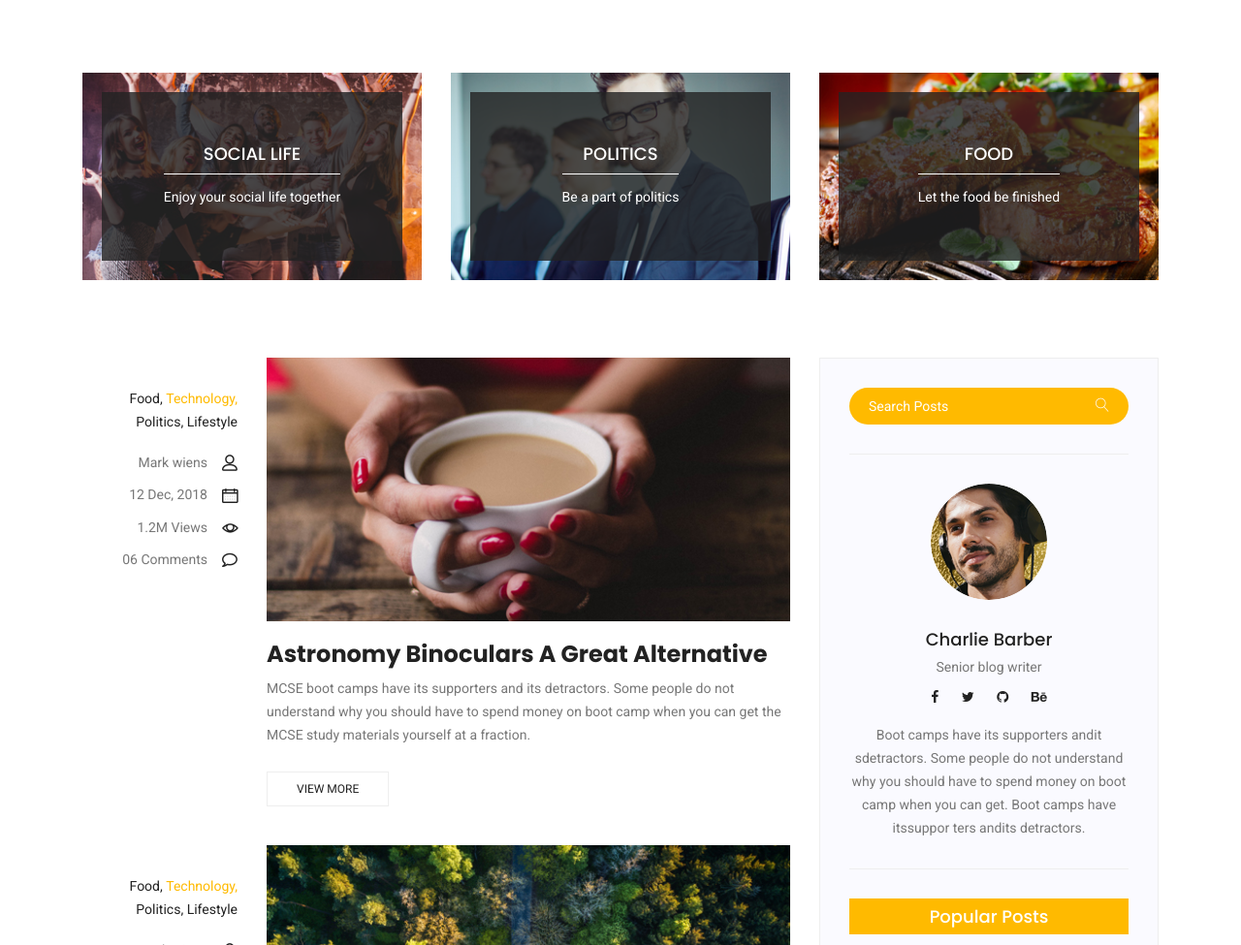
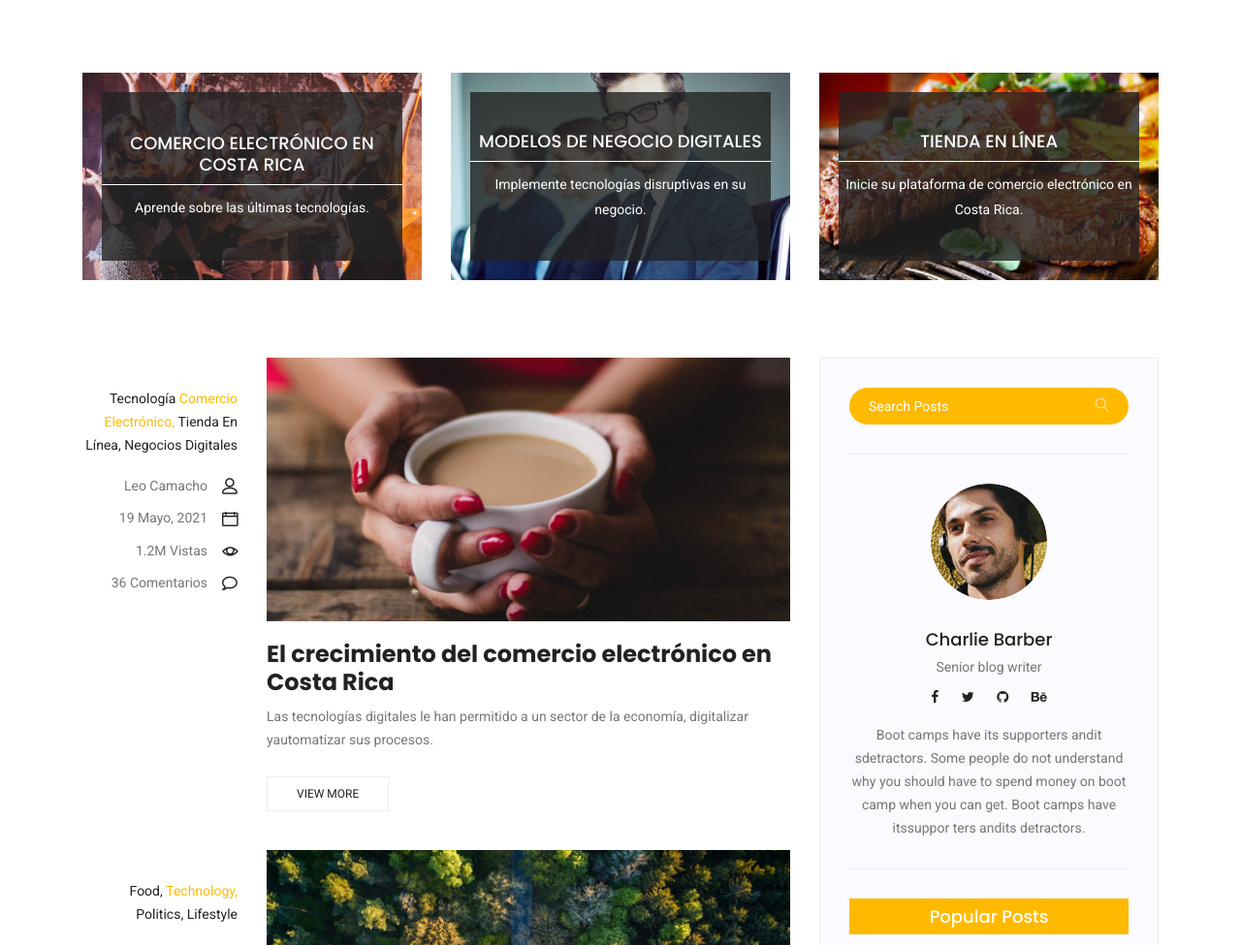
Before and after one commit to aibotsacademy/eshopcr, a plain HTML site: page blog.html in a window 1280 px wide. Shown: the part 400-1375 px from the top of the page at 97% size. Drawn offline with nearby package versions, Linux system fonts and the light colour scheme; some packages are replaced by stand-ins of ours.

Commit message:
Update blog.html

```diff
--- a/blog.html
+++ b/blog.html
@@ -15,7 +15,7 @@
     <!-- meta character set -->
     <meta charset="UTF-8">
     <!-- Site Title -->
-    <title>Karma Shop</title>
+    <title>eShopCR</title>
     <!--
 			CSS
 			============================================= -->
@@ -128,10 +128,10 @@
                         <div class="categories_details">
                             <div class="categories_text">
                                 <a href="blog-details.html">
-                                    <h5>Social Life</h5>
+                                    <h5>Comercio Electrónico en Costa Rica</h5>
                                 </a>
                                 <div class="border_line"></div>
-                                <p>Enjoy your social life together</p>
+                                <p>Aprende sobre las últimas tecnologías.</p>
                             </div>
                         </div>
                     </div>
@@ -142,10 +142,10 @@
                         <div class="categories_details">
                             <div class="categories_text">
                                 <a href="blog-details.html">
-                                    <h5>Politics</h5>
+                                    <h5>Modelos de Negocio Digitales</h5>
                                 </a>
                                 <div class="border_line"></div>
-                                <p>Be a part of politics</p>
+                                <p>Implemente tecnologías disruptivas en su negocio.</p>
                             </div>
                         </div>
                     </div>
@@ -156,10 +156,10 @@
                         <div class="categories_details">
                             <div class="categories_text">
                                 <a href="blog-details.html">
-                                    <h5>Food</h5>
+                                    <h5>Tienda en Línea</h5>
                                 </a>
                                 <div class="border_line"></div>
-                                <p>Let the food be finished</p>
+                                <p>Inicie su plataforma de comercio electrónico en Costa Rica.</p>
                             </div>
                         </div>
                     </div>
@@ -179,16 +179,16 @@
                             <div class="col-md-3">
                                 <div class="blog_info text-right">
                                     <div class="post_tag">
-                                        <a href="#">Food,</a>
-                                        <a class="active" href="#">Technology,</a>
-                                        <a href="#">Politics,</a>
-                                        <a href="#">Lifestyle</a>
+                                        <a href="#">Tecnología</a>
+                                        <a class="active" href="#">Comercio Electrónico,</a>
+                                        <a href="#">Tienda En Línea,</a>
+                                        <a href="#">Negocios Digitales</a>
                                     </div>
                                     <ul class="blog_meta list">
-                                        <li><a href="#">Mark wiens<i class="lnr lnr-user"></i></a></li>
-                                        <li><a href="#">12 Dec, 2018<i class="lnr lnr-calendar-full"></i></a></li>
-                                        <li><a href="#">1.2M Views<i class="lnr lnr-eye"></i></a></li>
-                                        <li><a href="#">06 Comments<i class="lnr lnr-bubble"></i></a></li>
+                                        <li><a href="#">Leo Camacho<i class="lnr lnr-user"></i></a></li>
+                                        <li><a href="#">19 Mayo, 2021<i class="lnr lnr-calendar-full"></i></a></li>
+                                        <li><a href="#">1.2M Vistas<i class="lnr lnr-eye"></i></a></li>
+                                        <li><a href="#">36 Comentarios<i class="lnr lnr-bubble"></i></a></li>
                                     </ul>
                                 </div>
                             </div>
@@ -197,11 +197,9 @@
                                     <img src="img/blog/main-blog/m-blog-1.jpg" alt="">
                                     <div class="blog_details">
                                         <a href="single-blog.html">
-                                            <h2>Astronomy Binoculars A Great Alternative</h2>
+                                            <h2>El crecimiento del comercio electrónico en Costa Rica</h2>
                                         </a>
-                                        <p>MCSE boot camps have its supporters and its detractors. Some people do not
-                                            understand why you should have to spend money on boot camp when you can get
-                                            the MCSE study materials yourself at a fraction.</p>
+                                        <p>Las tecnologías digitales le han permitido a un sector de la economía, digitalizar yautomatizar sus procesos.</p>
                                         <a href="single-blog.html" class="white_bg_btn">View More</a>
                                     </div>
                                 </div>
```
